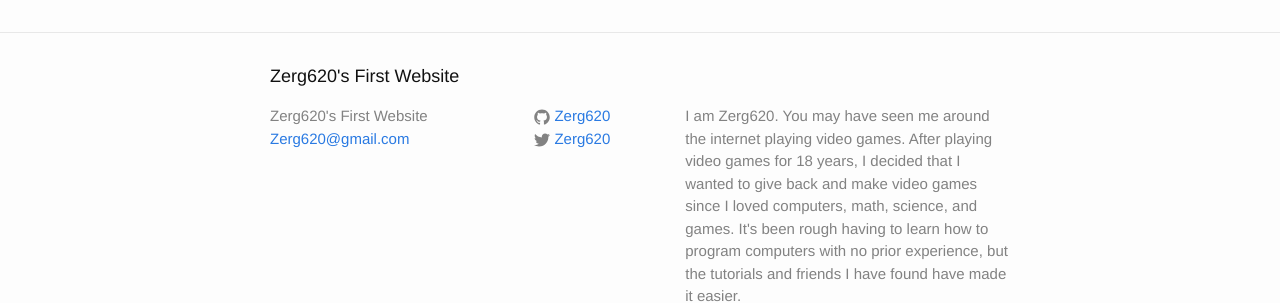
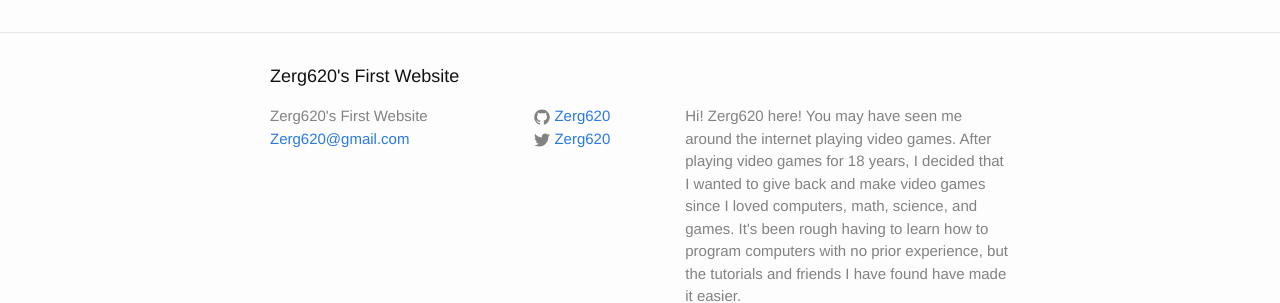
Before and after one commit to Zerg620/Zerg620.github.io, a Jekyll site: the page built from index.html, in a window 1280 px wide. Shown: the part 264-567 px from the top of the page. Built offline with Jekyll 4.4.1, drawn with Linux system fonts in a browser that asks for light colours.

Commit message:
Update _config.yml

```diff
--- a/_config.yml
+++ b/_config.yml
@@ -9,7 +9,7 @@
 title: Zerg620's First Website
 email: Zerg620@gmail.com
 description: > # this means to ignore newlines until "baseurl:"
-  I am Zerg620. You may have seen me around the internet playing video games. After playing video games for 18 years, I decided that
+  Hi! Zerg620 here! You may have seen me around the internet playing video games. After playing video games for 18 years, I decided that
   I wanted to give back and make video games since I loved computers, math, science, and games. It's been rough having to learn
   how to program computers with no prior experience, but the tutorials and friends I have found have made it easier.
 
```
